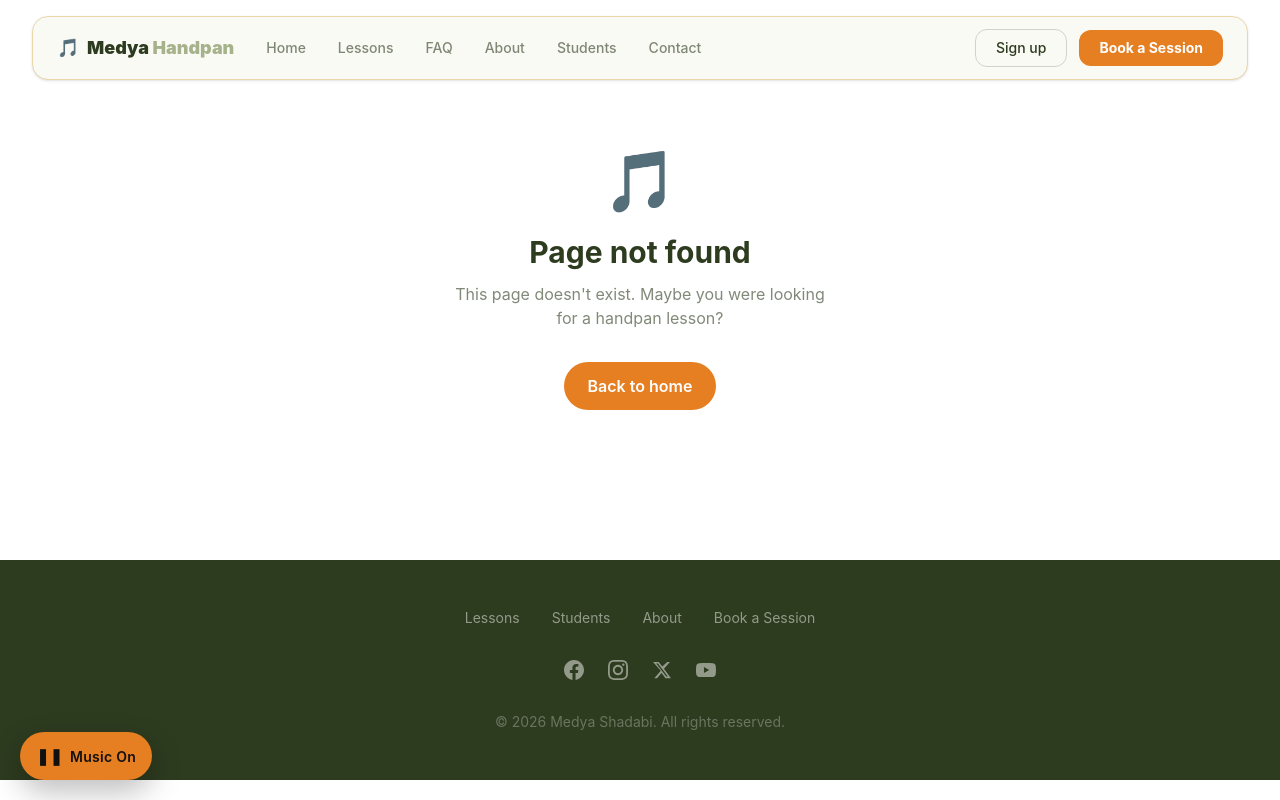
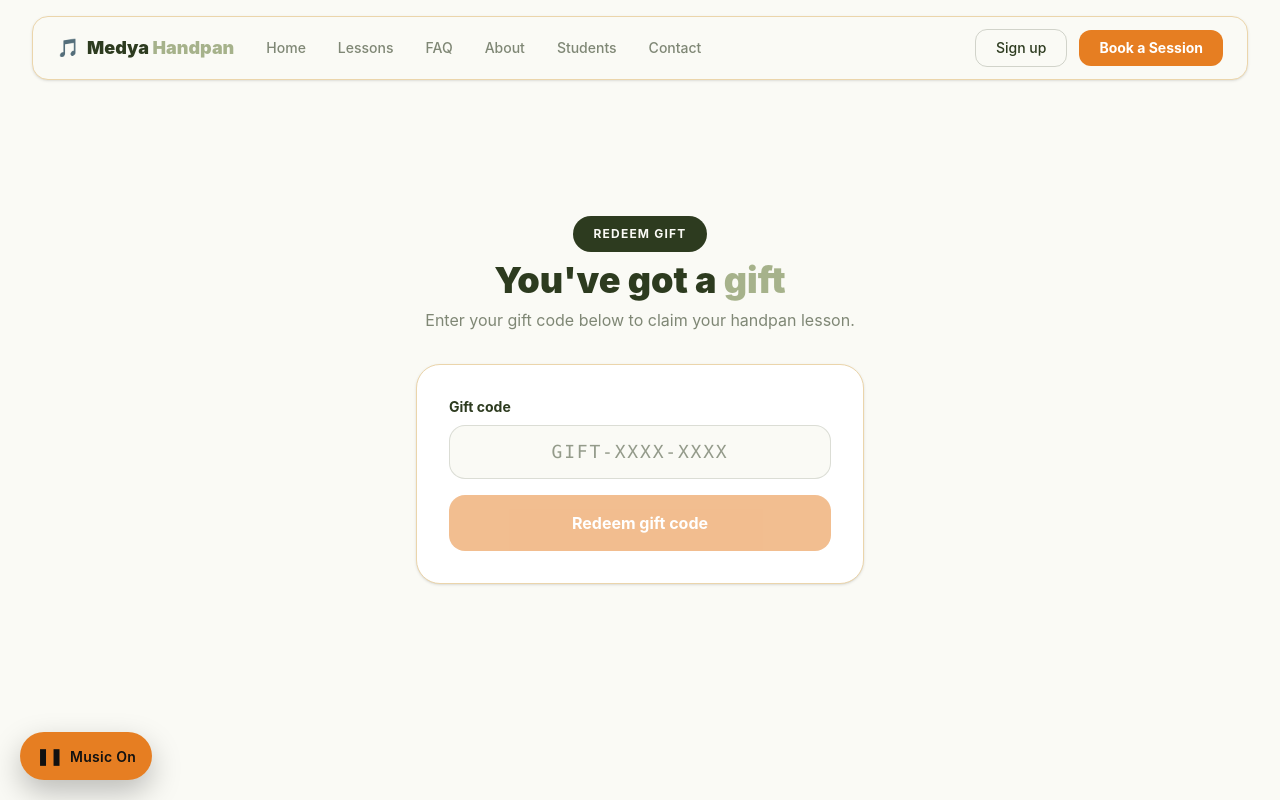
Before and after one commit to zarghammir/handpa-site-v3, a React (Vite) app: page /gift/redeem in a window 1280 px wide. Shown: the top 800 px of the page. Built offline with nearby package versions, Linux system fonts and the light colour scheme; no server answers.

Commit message:
git redeem page added

```diff
--- /dev/null
+++ b/api/api/gift-redeem.js
@@ -0,0 +1,94 @@
+// gift-redeem.js — POST /api/gift-redeem
+//
+// What this teaches:
+//   → Looking up a record by a user-supplied value (the code)
+//   → Checking multiple conditions before allowing an action
+//     (exists? not expired? not already redeemed?)
+//   → Updating a record's status in one atomic operation
+//   → Why you check expiry on the SERVER not the frontend
+
+import { createClient } from "@supabase/supabase-js";
+import { handleCors } from "./_lib/cors.js";
+import { sanitizeText } from "./_lib/sanitize.js";
+import { checkRateLimit, getClientIp } from "./_lib/rateLimit.js";
+import { ok, err } from "./_lib/response.js";
+
+const supabase = createClient(
+  process.env.SUPABASE_URL,
+  process.env.SUPABASE_SERVICE_ROLE_KEY
+);
+
+export default async function handler(req, res) {
+  if (handleCors(req, res)) return;
+
+  if (req.method !== "POST") {
+    return err(res, 405, "Method not allowed.");
+  }
+
+  // Rate limit — prevent brute forcing gift codes
+  const ip = getClientIp(req);
+  const { allowed } = await checkRateLimit(ip, "gift-redeem", 10, 60 * 60);
+  if (!allowed) {
+    return err(res, 429, "Too many attempts. Please try again later.");
+  }
+
+  const raw = req.body?.code;
+  const code = sanitizeText(raw, 20).toUpperCase().trim();
+
+  if (!code) {
+    return err(res, 400, "Please enter a gift code.");
+  }
+
+  try {
+    // Look up the code in the database
+    const { data, error } = await supabase
+      .from("gift_codes")
+      .select("id, status, expires_at, recipient_name, gifter_name")
+      .eq("code", code)
+      .maybeSingle();
+
+    if (error) {
+      console.error("Supabase error:", error);
+      return err(res, 500, "Server error. Please try again.");
+    }
+
+    // Code doesn't exist
+    if (!data) {
+      return err(res, 404, "Gift code not found. Please check and try again.");
+    }
+
+    // Already redeemed
+    if (data.status === "redeemed") {
+      return err(res, 400, "This gift code has already been redeemed.");
+    }
+
+    // Expired — check on server, never trust client-side date checks
+    if (new Date(data.expires_at) < new Date()) {
+      return err(res, 400, "This gift code has expired.");
+    }
+
+    // All checks passed — mark as redeemed
+    const { error: updateError } = await supabase
+      .from("gift_codes")
+      .update({
+        status: "redeemed",
+        redeemed_at: new Date().toISOString(),
+      })
+      .eq("id", data.id);
+
+    if (updateError) {
+      console.error("Update error:", updateError);
+      return err(res, 500, "Could not redeem code. Please try again.");
+    }
+
+    return ok(res, {
+      message: "Gift code redeemed successfully!",
+      recipient_name: data.recipient_name,
+      gifter_name: data.gifter_name,
+    });
+
+  } catch (e) {
+    console.error("Server error:", e);
+    return err(res, 500, "Server error. Please try again.");
+  }
+}
--- a/src/App.jsx
+++ b/src/App.jsx
@@ -60,6 +60,7 @@ import GiftSuccess from "./components/GiftSuccess";
 import Signup from "./pages/Signup";
 import NotFound from "./pages/NotFound";
 import FAQ from "./pages/FAQ";
+import GiftRedeem from "./pages/GiftRedeem";
 
 // lazy() + dynamic import() = code splitting.
 // Vite creates a separate JS chunk for LessonMap that is only loaded when needed.
@@ -184,6 +185,7 @@ function App() {
             <Route path="/signup" element={<Signup />} />
             <Route path="/gift" element={<GiftLesson />} />
             <Route path="/gift/success" element={<GiftSuccess />} />
+            <Route path="/gift/redeem" element={<GiftRedeem />} />
             <Route path="*" element={<NotFound />} />
           </Routes>
         </ErrorBoundary>
--- /dev/null
+++ b/src/pages/GiftRedeem.jsx
@@ -0,0 +1,113 @@
+// GiftRedeem.jsx — /gift/redeem
+import { useState } from "react";
+import { Link } from "react-router-dom";
+
+const GiftRedeem = () => {
+  const [code, setCode]       = useState("");
+  const [loading, setLoading] = useState(false);
+  const [success, setSuccess] = useState(null);
+  const [error, setError]     = useState("");
+
+  const handleRedeem = async () => {
+    if (!code.trim()) return;
+    setLoading(true);
+    setError("");
+    setSuccess(null);
+
+    try {
+      const res  = await fetch("/api/gift-redeem", {
+        method:  "POST",
+        headers: { "Content-Type": "application/json" },
+        body:    JSON.stringify({ code: code.trim() }),
+      });
+      const data = await res.json();
+
+      if (!res.ok) throw new Error(data.message || "Something went wrong.");
+
+      setSuccess(data);
+    } catch (e) {
+      setError(e.message);
+    } finally {
+      setLoading(false);
+    }
+  };
+
+  return (
+    <section className="min-h-screen py-16 px-4 bg-cream flex items-center justify-center">
+      <div className="w-full max-w-md">
+
+        {!success ? (
+          <>
+            <div className="text-center mb-8 space-y-2">
+              <span className="inline-block px-5 py-2.5 bg-forest text-cream text-xs font-bold uppercase tracking-widest rounded-full">
+                Redeem Gift
+              </span>
+              <h1 className="text-4xl font-black text-forest">
+                You've got a <span className="text-sage">gift</span>
+              </h1>
+              <p className="text-forest/60">
+                Enter your gift code below to claim your handpan lesson.
+              </p>
+            </div>
+
+            <div className="bg-white rounded-3xl border border-sand p-8 shadow-sm space-y-4">
+              <div>
+                <label className="block text-sm font-bold text-forest mb-2">
+                  Gift code
+                </label>
+                <input
+                  type="text"
+                  value={code}
+                  onChange={(e) => setCode(e.target.value.toUpperCase())}
+                  onKeyDown={(e) => e.key === "Enter" && handleRedeem()}
+                  placeholder="GIFT-XXXX-XXXX"
+                  className="w-full rounded-2xl border border-forest/15 bg-cream px-4 py-3 text-forest font-mono text-lg tracking-widest outline-none focus:border-orange transition-colors text-center uppercase"
+                />
+              </div>
+
+              {error && (
+                <p className="text-red-600 text-sm text-center">{error}</p>
+              )}
+
+              <button
+                onClick={handleRedeem}
+                disabled={loading || !code.trim()}
+                className="w-full py-4 bg-orange text-white font-bold rounded-2xl hover:bg-orange/90 hover:-translate-y-0.5 transition-all duration-200 disabled:opacity-50"
+              >
+                {loading ? "Checking..." : "Redeem gift code"}
+              </button>
+            </div>
+          </>
+        ) : (
+          // Success state
+          <div className="bg-white rounded-3xl border border-sand p-8 shadow-sm text-center space-y-4">
+            <div className="w-16 h-16 bg-sage/20 rounded-full flex items-center justify-center mx-auto">
+              <span className="text-3xl">🎵</span>
+            </div>
+            <h2 className="text-3xl font-black text-forest">
+              Code redeemed!
+            </h2>
+            <p className="text-forest/60">
+              Hi <strong>{success.recipient_name}</strong> — your gift from{" "}
+              <strong>{success.gifter_name}</strong> has been activated.
+            </p>
+            <div className="bg-cream rounded-2xl p-4 text-sm text-forest/70 leading-relaxed">
+              Head to the booking page to schedule your lesson. Your code has
+              been marked as used — just mention it when booking and Medya
+              will confirm your free session.
+            </div>
+            <Link
+              to="/signup"
+              className="inline-block w-full py-4 bg-orange text-white font-bold rounded-2xl hover:bg-orange/90 transition-all duration-200"
+            >
+              Book your lesson →
+            </Link>
+          </div>
+        )}
+
+      </div>
+    </section>
+  );
+};
+
+export default GiftRedeem;
```
